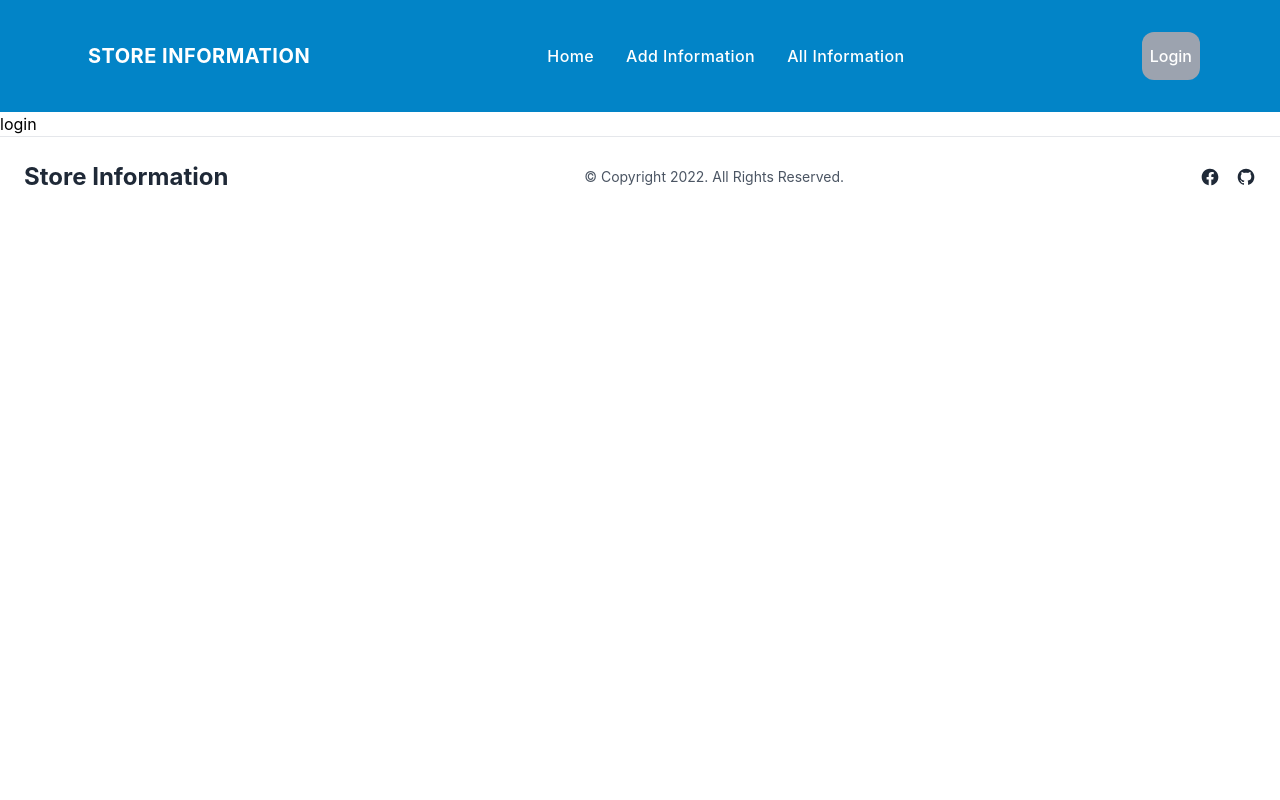
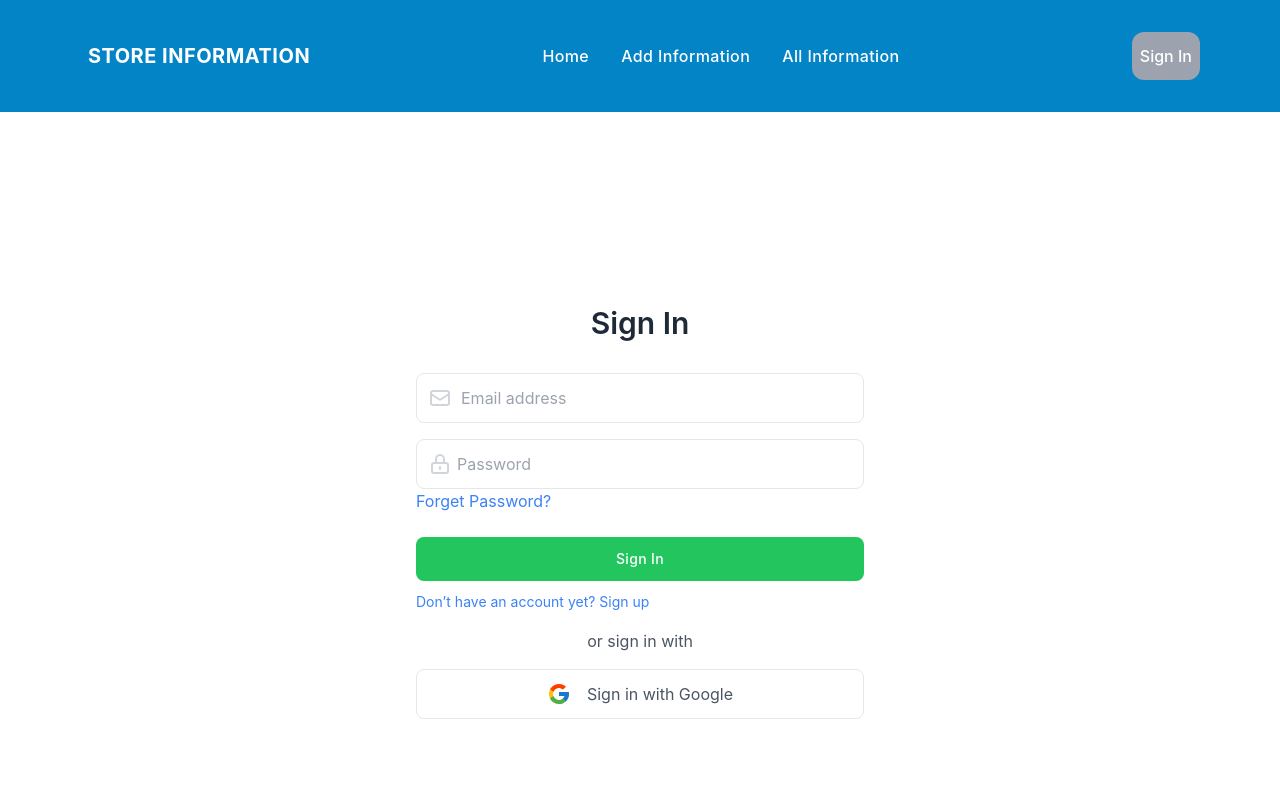
Before and after one commit to Sayem92/InfyU-Labs-store-form-data, a React (Create React App) app: page /login in a window 1280 px wide. Shown: the top 800 px of the page. Built offline with nearby package versions, Linux system fonts and the light colour scheme; no server answers.

Commit message:
add login system

```diff
--- a/src/components/Navbar/Navbar.js
+++ b/src/components/Navbar/Navbar.js
@@ -11,7 +11,6 @@
     let activeStyle = {
         textDecoration: "underline",
       };
-    console.log(user)
 
     const handleLogout = () => {
         logOut()
@@ -87,7 +86,7 @@
                                 className='btn px-2 py-3 font-medium bg-gray-400 hover:bg-gray-500 border-none text-white rounded-xl'>Log out</button>
                                 :
                                 <Link to='/login'>
-                                <button className='btn px-2 py-3 font-medium bg-gray-400 hover:bg-gray-500 border-none text-white rounded-xl'>Login</button>
+                                <button className='btn px-2 py-3 font-medium bg-gray-400 hover:bg-gray-500 border-none text-white rounded-xl'>Sign In</button>
                                 </Link>
                         }
                     </li>
@@ -198,7 +197,7 @@
                                                     :
                                                 <Link to='/login'>
                                                 <button
-                                                    className='btn px-3 py-3 font-medium bg-gray-400 hover:bg-gray-500 border-none text-black rounded'>Login</button>
+                                                    className='btn px-3 py-3 font-medium bg-gray-400 hover:bg-gray-500 border-none text-black rounded'>Sign In</button>
                                                 </Link>
                                             }
                                         </li>
--- a/src/components/Pages/Form/Login.js
+++ b/src/components/Pages/Form/Login.js
@@ -1,10 +1,146 @@
-import React from 'react';
+import React, { useContext, useState } from 'react';
+import { useForm } from 'react-hook-form';
+import { toast } from 'react-hot-toast';
+import { Link, useLocation, useNavigate } from 'react-router-dom';
+import { AuthContext } from '../../AuthProvider/AuthProvider';
 
 const Login = () => {
+    const { register, formState: { errors }, handleSubmit, getValues } = useForm();
+    const { setLoading, signIn, googleLogin, forgetPassword } = useContext(AuthContext);
+    const [loginError, setLoginError] = useState('');
+    const [email, setEmail] = useState(null);
+
+
+    const navigate = useNavigate();
+    const location = useLocation()
+    const from = location?.state?.from?.pathname || '/';
+
+    const handleLogin = data => {
+
+        setLoginError('');
+        signIn(data.email, data.password)
+            .then(Result => {
+                const user = Result.user;
+                console.log(user);
+                toast.success('Login Successfully!');
+                navigate(from, { replace: true });
+
+            })
+            .catch(err => {
+                console.log(err.message)
+                setLoginError(err.message)
+            })
+            .finally(() => {
+                setLoading(false)
+            })
+
+    };
+
+    // password reset-----------------
+    const handlePasswordReset = () => {
+        if (email === null) {
+            return toast('Please enter your email');
+        }
+        forgetPassword(email)
+            .then(() => {
+                toast.success('Please check your email for reset password');
+            })
+            .catch(err => console.log(err))
+    }
+
+    // google login----------------
+    const handleGoogleLogin = () => {
+        googleLogin()
+            .then(result => {
+                const user = result.user;
+                console.log(user);
+                toast.success('Google Login Successfully!');
+                navigate(from, { replace: true });
+
+            })
+            .catch(err => console.log(err))
+    }
+
+
+
+
     return (
-        <div>
-            login
-        </div>
+        <section className="bg-white dark:bg-gray-900">
+            <div className="container flex items-center justify-center min-h-screen px-6 py-16 mx-auto">
+                <form onSubmit={handleSubmit(handleLogin)}
+                    className="w-full max-w-md">
+                    <h1 className="text-3xl text-center font-semibold text-gray-800 capitalize  dark:text-white">sign In</h1>
+
+                    <div className="relative flex items-center mt-8">
+                        <span className="absolute">
+                            <svg xmlns="http://www.w3.org/2000/svg" className="w-6 h-6 mx-3 text-gray-300 dark:text-gray-500" fill="none" viewBox="0 0 24 24" stroke="currentColor" strokeWidth="2">
+                                <path strokeLinecap="round" strokeLinejoin="round" d="M3 8l7.89 5.26a2 2 0 002.22 0L21 8M5 19h14a2 2 0 002-2V7a2 2 0 00-2-2H5a2 2 0 00-2 2v10a2 2 0 002 2z" />
+                            </svg>
+                        </span>
+
+                        <input type="email"
+                            {...register("email", {
+                                required: "Email Address is required"
+                            })}
+                            onBlur={() => {
+                                const emailValue = getValues('email');
+                                setEmail(emailValue);
+                            }}
+                            className="block w-full py-3 text-gray-700 bg-white border rounded-lg px-11 dark:bg-gray-900 dark:text-gray-300 dark:border-gray-600 focus:border-blue-400 dark:focus:border-blue-300 focus:ring-blue-300 focus:outline-none focus:ring focus:ring-opacity-40" placeholder="Email address" />
+                    </div>
+                    {errors.email && <p className='text-red-600'>{errors.email?.message}</p>}
+
+                    <div className="relative flex items-center mt-4">
+                        <span className="absolute">
+                            <svg xmlns="http://www.w3.org/2000/svg" className="w-6 h-6 mx-3 text-gray-300 dark:text-gray-500" fill="none" viewBox="0 0 24 24" stroke="currentColor" strokeWidth="2">
+                                <path strokeLinecap="round" strokeLinejoin="round" d="M12 15v2m-6 4h12a2 2 0 002-2v-6a2 2 0 00-2-2H6a2 2 0 00-2 2v6a2 2 0 002 2zm10-10V7a4 4 0 00-8 0v4h8z" />
+                            </svg>
+                        </span>
+
+                        <input type="password"
+                            {...register("password", {
+                                required: 'Password is required',
+                                minLength: { value: 6, message: 'Password must be 6 characters or longer' }
+                            })}
+                            className="block w-full px-10 py-3 text-gray-700 bg-white border rounded-lg dark:bg-gray-900 dark:text-gray-300 dark:border-gray-600 focus:border-blue-400 dark:focus:border-blue-300 focus:ring-blue-300 focus:outline-none focus:ring focus:ring-opacity-40" placeholder="Password" />
+                    </div>
+                    {errors.password && <p className='text-red-600'>{errors.password?.message}</p>}
+
+                    <label className="label">
+                        <span onClick={handlePasswordReset}
+                            className="label-text  hover:underline text-blue-500">Forget Password?</span>
+                    </label>
+                    <div className="mt-6">
+                        {
+                            loginError && <p className='text-red-600'>{loginError}</p>
+                        }
+                        <button className="w-full px-6 py-3 text-sm font-medium tracking-wide text-white capitalize transition-colors duration-300 transform bg-green-500 rounded-lg hover:bg-green-400 focus:outline-none focus:ring focus:ring-blue-300 focus:ring-opacity-50">
+                            Sign in
+                        </button>
+                        <div className="mt-2">
+                            <Link to="/register" className="text-sm text-blue-500 hover:underline dark:text-blue-400">
+                                Don’t have an account yet? Sign up
+                            </Link>
+                        </div>
+
+                        <p className="mt-4 text-center text-gray-600 dark:text-gray-400">or sign in with</p>
+
+                        <h1 onClick={handleGoogleLogin}
+                            className="flex items-center justify-center px-6 py-3 mt-4 text-gray-600 transition-colors duration-300 transform border rounded-lg dark:border-gray-700 dark:text-gray-200 hover:bg-gray-50 dark:hover:bg-gray-600">
+                            <svg className="w-6 h-6 mx-2" viewBox="0 0 40 40">
+                                <path d="M36.3425 16.7358H35V16.6667H20V23.3333H29.4192C28.045 27.2142 24.3525 30 20 30C14.4775 30 10 25.5225 10 20C10 14.4775 14.4775 9.99999 20 9.99999C22.5492 9.99999 24.8683 10.9617 26.6342 12.5325L31.3483 7.81833C28.3717 5.04416 24.39 3.33333 20 3.33333C10.7958 3.33333 3.33335 10.7958 3.33335 20C3.33335 29.2042 10.7958 36.6667 20 36.6667C29.2042 36.6667 36.6667 29.2042 36.6667 20C36.6667 18.8825 36.5517 17.7917 36.3425 16.7358Z" fill="#FFC107" />
+                                <path d="M5.25497 12.2425L10.7308 16.2583C12.2125 12.59 15.8008 9.99999 20 9.99999C22.5491 9.99999 24.8683 10.9617 26.6341 12.5325L31.3483 7.81833C28.3716 5.04416 24.39 3.33333 20 3.33333C13.5983 3.33333 8.04663 6.94749 5.25497 12.2425Z" fill="#FF3D00" />
+                                <path d="M20 36.6667C24.305 36.6667 28.2167 35.0192 31.1742 32.34L26.0159 27.975C24.3425 29.2425 22.2625 30 20 30C15.665 30 11.9842 27.2359 10.5975 23.3784L5.16254 27.5659C7.92087 32.9634 13.5225 36.6667 20 36.6667Z" fill="#4CAF50" />
+                                <path d="M36.3425 16.7358H35V16.6667H20V23.3333H29.4192C28.7592 25.1975 27.56 26.805 26.0133 27.9758C26.0142 27.975 26.015 27.975 26.0158 27.9742L31.1742 32.3392C30.8092 32.6708 36.6667 28.3333 36.6667 20C36.6667 18.8825 36.5517 17.7917 36.3425 16.7358Z" fill="#1976D2" />
+                            </svg>
+
+                            <span className="mx-2">Sign in with Google</span>
+                        </h1>
+
+                    </div>
+                </form>
+            </div>
+        </section>
     );
 };
 
```
